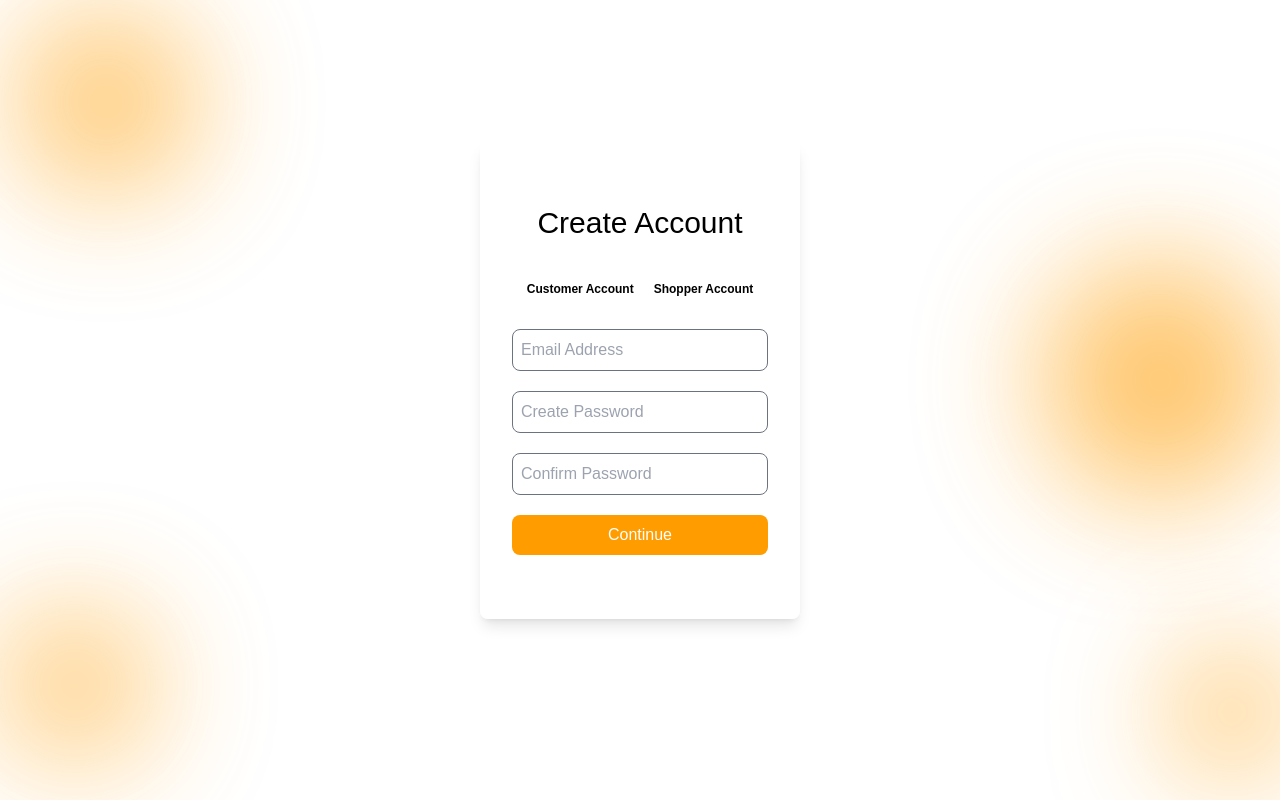
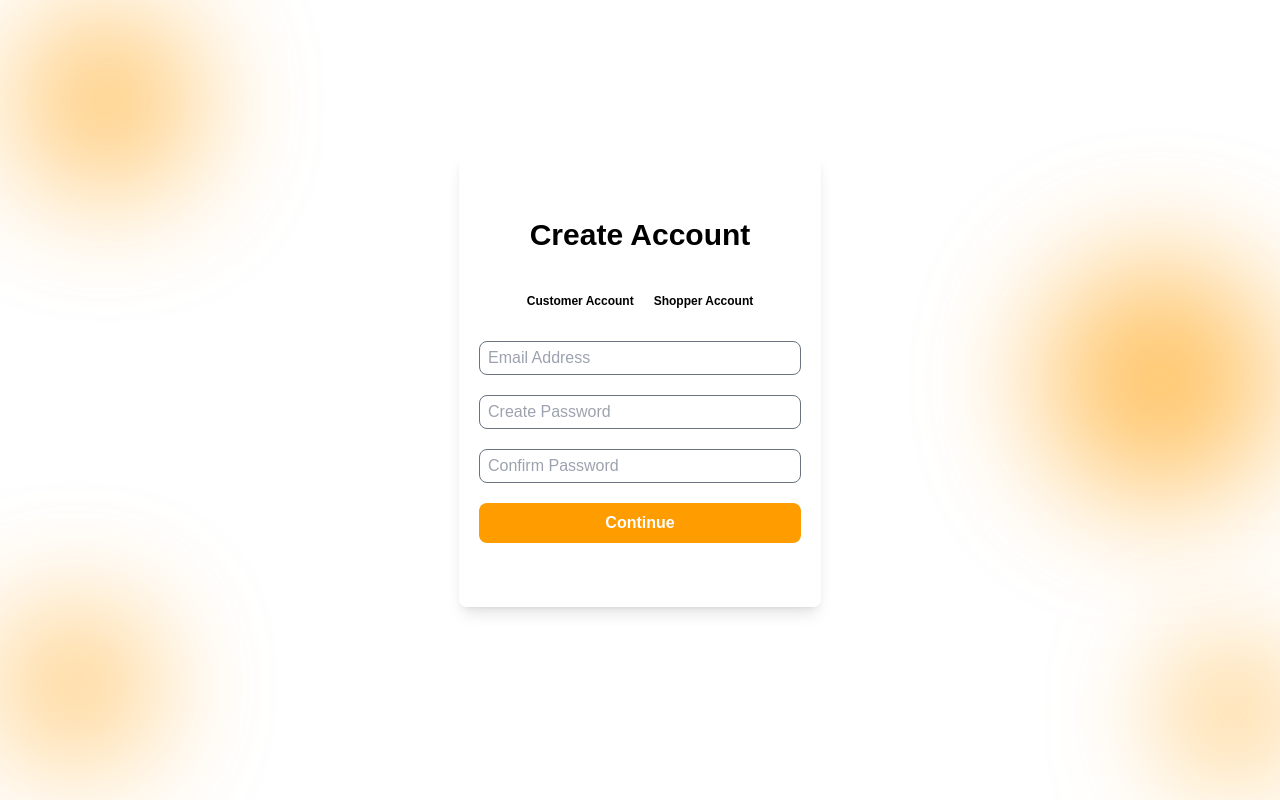
Before and after one commit to Tino1017/Eccormerce-Project, a React (Vite) app in the folder client/: page /Create-Account in a window 1280 px wide. Built offline with nearby package versions, Linux system fonts and the light colour scheme.

Commit message:
form u[date

```diff
--- a/client/src/Pages/SignUp/CreateAccount.jsx
+++ b/client/src/Pages/SignUp/CreateAccount.jsx
@@ -11,8 +11,8 @@ export const CreateAccount = () => {
         id="create-account"
         className="relative flex h-[95vh] items-center justify-center "
       >
-        <div className="relative z-[1] flex flex-col mx-auto text-center px-8 py-16 shadow-lg space-y-5 bg-white/65 rounded-lg">
-          <h1 className="text-3xl font-medium mb-5">Create Account</h1>
+        <div className="relative z-[1] flex flex-col mx-auto text-center px-5 py-16 shadow-lg space-y-5 bg-white/90 rounded-lg">
+          <h1 className="text-3xl font-semibold mb-5">Create Account</h1>
           <div className="flex justify-center space-x-5 text-xs font-semibold pb-3">
             <button>Customer Account</button>
             <button>Shopper Account</button>
@@ -20,19 +20,19 @@ export const CreateAccount = () => {
           <input
             type="email"
             placeholder="Email Address"
-            className="bg-transparent border-[1.5px] rounded-lg p-2 border-gray-500  outline-none"
+            className="w-[322px] bg-transparent border-[1.5px] rounded-lg py-1 px-2 border-gray-500  outline-none"
             required
           />
           <input
             type="password"
             placeholder="Create Password"
-            className="bg-transparent border-[1.5px] rounded-lg p-2 border-gray-500  outline-none"
+            className="bg-transparent border-[1.5px] rounded-lg p-1 px-2 border-gray-500  outline-none"
             required
           />
           <input
             type="password"
             placeholder="Confirm Password"
-            className="bg-transparent border-[1.5px] rounded-lg p-2 border-gray-500  outline-none"
+            className="bg-transparent border-[1.5px] rounded-lg p-1 px-2 border-gray-500  outline-none"
             required
           />
           <SquarePrimaryBtn
--- a/client/src/UI/SquarePrimaryBtn.jsx
+++ b/client/src/UI/SquarePrimaryBtn.jsx
@@ -6,7 +6,7 @@ export const SquarePrimaryBtn = ({btnLabel,btnLink}) => {
     <>
       <Link
         to={btnLink}
-        className="bg-primary py-2 px-24 text-white  rounded-lg  hover:opacity-70 active:scale-50 duration-500"
+        className="bg-primary font-semibold py-2 px-24 text-white  rounded-lg  hover:opacity-70 active:scale-50 duration-500"
       >
     {btnLabel}
       </Link>
```
